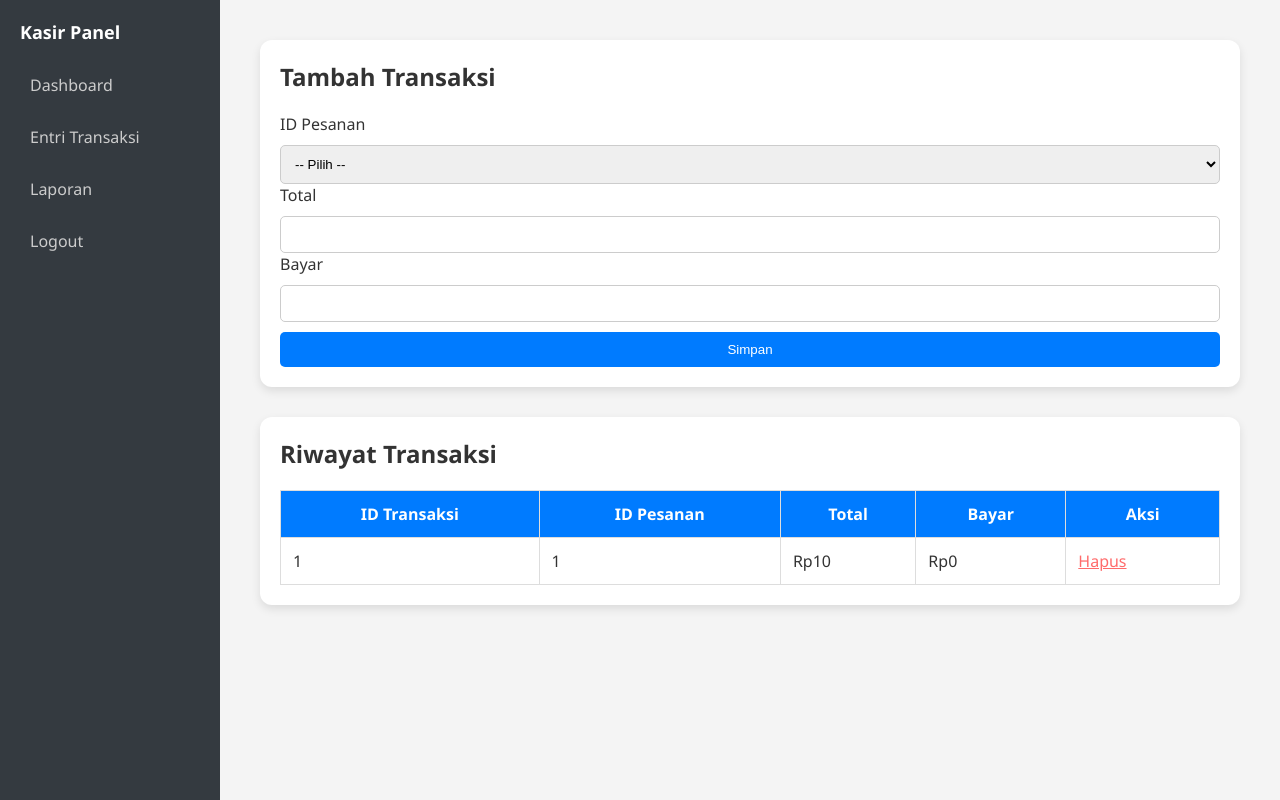
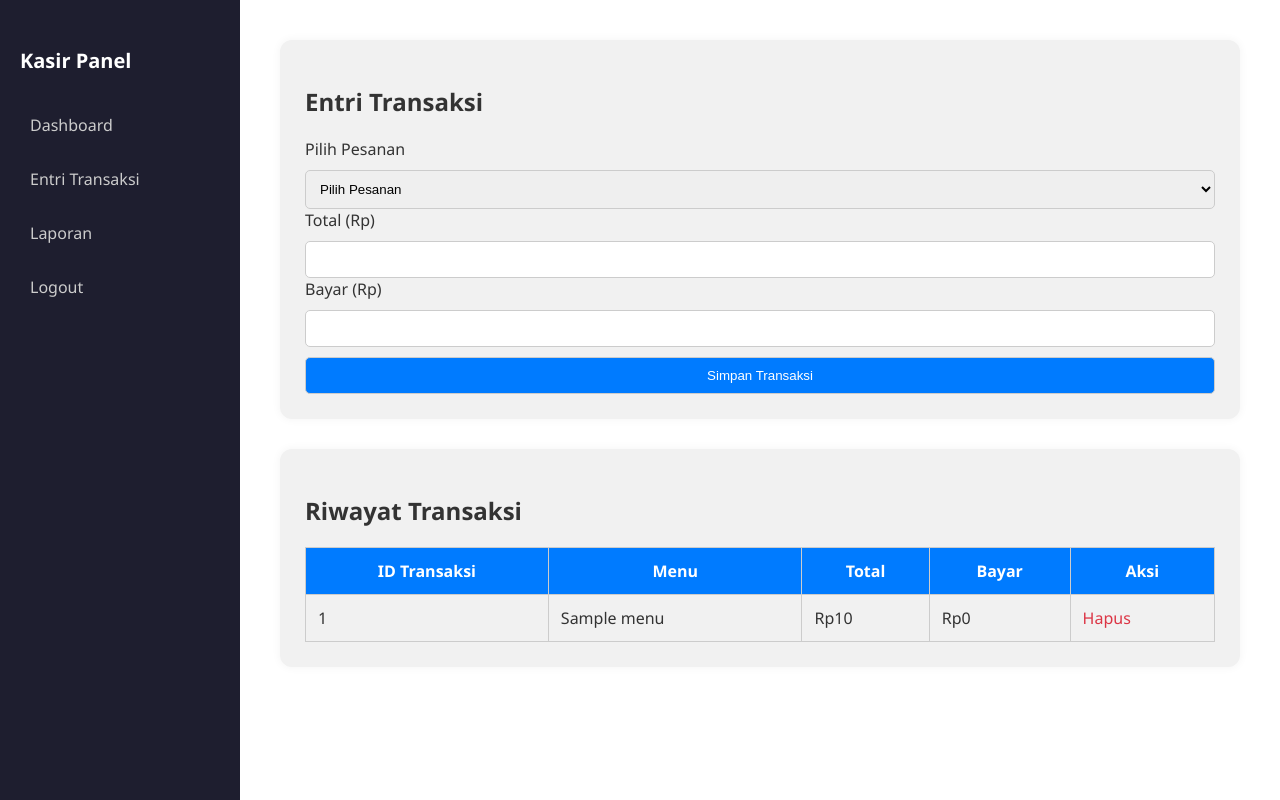
Before and after one commit to arsenioyoga/restorannio, a PHP site: page /entri_transaksi.php in a window 1280 px wide. Run offline with PHP 8.4, Linux system fonts and the light colour scheme; the visitor is signed in with stand-in values (Sample User, id 1); tables that the repository leaves empty or names only in its code hold one stand-in row (values such as "Sample post").

Commit message:
Add files via upload

```diff
--- a/restorannio/entri_transaksi.php
+++ b/restorannio/entri_transaksi.php
@@ -2,60 +2,47 @@
 session_start();
 include 'koneksi.php';
 
-// Hanya kasir yang bisa mengakses
 if (!isset($_SESSION['role']) || $_SESSION['role'] !== 'kasir') {
     echo "<script>alert('Akses ditolak!'); window.location.href='login.php';</script>";
     exit;
 }
 
-$nama = $_SESSION['nama'];
-$role = $_SESSION['role'];
+$pesan = '';
+$kembalian = null;
 
-// Ambil daftar ID pesanan
-$pesanan = mysqli_query($conn, "SELECT idpesanan FROM pesanan");
+// Hapus transaksi
+if (isset($_GET['hapus'])) {
+    $id = $_GET['hapus'];
+    mysqli_query($conn, "DELETE FROM transaksi WHERE idtransaksi = $id");
+    header("Location: entri_transaksi.php");
+    exit;
+}
 
-// Variabel transaksi yang baru dimasukkan
-$transaksiBaru = null;
-
-// Jika form disubmit
+// Simpan transaksi
 if ($_SERVER['REQUEST_METHOD'] == 'POST') {
     $idpesanan = $_POST['idpesanan'];
     $total = $_POST['total'];
     $bayar = $_POST['bayar'];
 
-    // Simpan ke tabel transaksi
+    if ($bayar < $total) {
+        $pesan = "Uang bayar kurang!";
+    } else {
         mysqli_query($conn, "INSERT INTO transaksi (idpesanan, total, bayar) VALUES ('$idpesanan', '$total', '$bayar')");
-
-    // Ambil transaksi yang baru dimasukkan
-    $transaksiBaru = [
-        'idtransaksi' => mysqli_insert_id($conn), // ID transaksi yang baru dimasukkan
-        'idpesanan' => $idpesanan,
-        'total' => $total,
-        'bayar' => $bayar
-    ];
-
-    // Simpan ke tabel laporan
-    $tanggal = date('Y-m-d');
-    $keterangan = "Transaksi Pesanan #$idpesanan - Total: Rp" . number_format($total) . ", Bayar: Rp" . number_format($bayar);
-    mysqli_query($conn, "INSERT INTO laporan (keterangan, tanggal) VALUES ('$keterangan', '$tanggal')");
+        $kembalian = $bayar - $total;
+    }
 }
 
-// Jika ada transaksi yang dihapus
-if (isset($_GET['hapus'])) {
-    $idtransaksi = $_GET['hapus'];
-    mysqli_query($conn, "DELETE FROM transaksi WHERE idtransaksi = $idtransaksi");
-    header("Location: entri_transaksi.php"); // Refresh halaman setelah penghapusan
-    exit;
-}
+// Data pesanan
+$pesanan = mysqli_query($conn, "SELECT p.idpesanan, m.namamenu, p.jumlah, m.harga, (p.jumlah * m.harga) AS total
+                                FROM pesanan p
+                                JOIN menu m ON p.idmenu = m.idmenu");
 
-// Ambil semua riwayat transaksi (tanpa transaksi yang baru dimasukkan)
-$transaksi = mysqli_query($conn, "
-    SELECT t.*, p.idpesanan
+// Riwayat transaksi
+$riwayat = mysqli_query($conn, "SELECT t.*, m.namamenu
                                 FROM transaksi t
                                 JOIN pesanan p ON t.idpesanan = p.idpesanan
-    WHERE t.idtransaksi != '" . ($transaksiBaru ? $transaksiBaru['idtransaksi'] : '') . "'
-    ORDER BY t.idtransaksi DESC
-");
+                                JOIN menu m ON p.idmenu = m.idmenu
+                                ORDER BY t.idtransaksi DESC");
 ?>
 
 <!DOCTYPE html>
@@ -68,30 +55,30 @@ $transaksi = mysqli_query($conn, "
             margin: 0;
             font-family: 'Segoe UI', sans-serif;
             display: flex;
-            background-color: #f4f4f4;
+            background-color: #ffffff;
             color: #333;
         }
 
         .sidebar {
-            width: 220px;
-            background-color: #343a40;
-            padding: 20px;
+            width: 240px;
+            background-color: #1e1e2f;
+            padding: 30px 20px;
             min-height: 100vh;
             color: white;
         }
 
         .sidebar h2 {
-            font-size: 18px;
-            margin-bottom: 20px;
+            font-size: 20px;
+            margin-bottom: 30px;
         }
 
         .sidebar a {
+            color: #ccc;
+            text-decoration: none;
             display: block;
-            color: #ccc;
+            margin-bottom: 12px;
             padding: 10px;
-            margin-bottom: 10px;
-            border-radius: 6px;
-            text-decoration: none;
+            border-radius: 8px;
         }
 
         .sidebar a:hover {
@@ -105,15 +92,11 @@ $transaksi = mysqli_query($conn, "
         }
 
         .card {
-            background: white;
-            padding: 20px;
+            background-color: #f1f1f1;
+            padding: 25px;
             border-radius: 12px;
-            box-shadow: 0 4px 10px rgba(0,0,0,0.1);
             margin-bottom: 30px;
-        }
-
-        h2 {
-            margin-top: 0;
+            box-shadow: 0 0 10px rgba(0,0,0,0.05);
         }
 
         input, select, button {
@@ -127,8 +110,11 @@ $transaksi = mysqli_query($conn, "
         button {
             background-color: #007bff;
             color: white;
-            border: none;
             cursor: pointer;
+        }
+
+        button:hover {
+            background-color: #0056b3;
         }
 
         table {
@@ -139,7 +125,7 @@ $transaksi = mysqli_query($conn, "
 
         th, td {
             padding: 12px;
-            border: 1px solid #ddd;
+            border: 1px solid #ccc;
         }
 
         th {
@@ -148,18 +134,37 @@ $transaksi = mysqli_query($conn, "
         }
 
         .hapus {
-            color: #ff6b6b;
+            color: #dc3545;
+            text-decoration: none;
         }
 
         .hapus:hover {
             text-decoration: underline;
+        }
+
+        .pesan {
+            padding: 10px;
+            background-color: #ffdddd;
+            border: 1px solid #ff5c5c;
+            color: #a94442;
+            border-radius: 5px;
+            margin-top: 15px;
+        }
+
+        .kembalian {
+            padding: 10px;
+            background-color: #ddffdd;
+            border: 1px solid #5cb85c;
+            color: #3c763d;
+            border-radius: 5px;
+            margin-top: 15px;
         }
     </style>
 </head>
 <body>
 <div class="sidebar">
     <h2>Kasir Panel</h2>
-    <a href="dashboard_admin.php">Dashboard</a>
+    <a href="dashboard_kasir.php">Dashboard</a>
     <a href="entri_transaksi.php">Entri Transaksi</a>
     <a href="laporan.php">Laporan</a>
     <a href="logout.php">Logout</a>
@@ -167,75 +172,55 @@ $transaksi = mysqli_query($conn, "
 
 <div class="main">
     <div class="card">
-        <h2>Tambah Transaksi</h2>
+        <h2>Entri Transaksi</h2>
         <form method="POST">
-            <label>ID Pesanan</label>
+            <label>Pilih Pesanan</label>
             <select name="idpesanan" required>
-                <option value="">-- Pilih --</option>
-                <?php while($row = mysqli_fetch_assoc($pesanan)) : ?>
-                    <option value="<?= $row['idpesanan'] ?>"><?= $row['idpesanan'] ?></option>
+                <option value="">Pilih Pesanan</option>
+                <?php while ($p = mysqli_fetch_assoc($pesanan)) : ?>
+                    <option value="<?= $p['idpesanan'] ?>">
+                        <?= $p['namamenu'] ?> x <?= $p['jumlah'] ?> = Rp<?= number_format($p['total']) ?>
+                    </option>
                 <?php endwhile; ?>
             </select>
 
-            <label>Total</label>
+            <label>Total (Rp)</label>
             <input type="number" name="total" required>
 
-            <label>Bayar</label>
+            <label>Bayar (Rp)</label>
             <input type="number" name="bayar" required>
 
-            <button type="submit">Simpan</button>
+            <button type="submit">Simpan Transaksi</button>
         </form>
+
+        <?php if ($pesan): ?>
+            <div class="pesan"><?= $pesan ?></div>
+        <?php elseif ($kembalian !== null): ?>
+            <div class="kembalian">Transaksi berhasil. Kembalian: <strong>Rp<?= number_format($kembalian) ?></strong></div>
+        <?php endif; ?>
     </div>
 
-    <?php if ($transaksiBaru): ?>
     <div class="card">
-        <h2>Transaksi Terbaru</h2>
+        <h2>Riwayat Transaksi</h2>
         <table>
-            <thead>
             <tr>
                 <th>ID Transaksi</th>
-                    <th>ID Pesanan</th>
+                <th>Menu</th>
                 <th>Total</th>
                 <th>Bayar</th>
                 <th>Aksi</th>
             </tr>
-            </thead>
-            <tbody>
+            <?php while ($r = mysqli_fetch_assoc($riwayat)) : ?>
                 <tr>
-                    <td><?= $transaksiBaru['idtransaksi'] ?></td>
-                    <td><?= $transaksiBaru['idpesanan'] ?></td>
-                    <td>Rp<?= number_format($transaksiBaru['total']) ?></td>
-                    <td>Rp<?= number_format($transaksiBaru['bayar']) ?></td>
-                    <td><a class="hapus" href="?hapus=<?= $transaksiBaru['idtransaksi'] ?>" onclick="return confirm('Yakin?')">Hapus</a></td>
-                </tr>
-            </tbody>
-        </table>
-    </div>
-    <?php endif; ?>
-
-    <div class="card">
-        <h2>Riwayat Transaksi</h2>
-        <table>
-            <thead>
-                <tr>
-                    <th>ID Transaksi</th>
-                    <th>ID Pesanan</th>
-                    <th>Total</th>
-                    <th>Bayar</th>
-                    <th>Aksi</th>
-                </tr>
-            </thead>
-            <tbody>
-                <?php while($row = mysqli_fetch_assoc($transaksi)) : ?>
-                <tr>
-                    <td><?= $row['idtransaksi'] ?></td>
-                    <td><?= $row['idpesanan'] ?></td>
-                    <td>Rp<?= number_format($row['total']) ?></td>
-                    <td>Rp<?= number_format($row['bayar']) ?></td>
-                    <td><a class="hapus" href="?hapus=<?= $row['idtransaksi'] ?>" onclick="return confirm('Yakin?')">Hapus</a></td>
+                    <td><?= $r['idtransaksi'] ?></td>
+                    <td><?= $r['namamenu'] ?></td>
+                    <td>Rp<?= number_format($r['total']) ?></td>
+                    <td>Rp<?= number_format($r['bayar']) ?></td>
+                    <td>
+                        <a class="hapus" href="?hapus=<?= $r['idtransaksi'] ?>" onclick="return confirm('Yakin ingin menghapus transaksi ini?')">Hapus</a>
+                    </td>
                 </tr>
             <?php endwhile; ?>
-            </tbody>
         </table>
     </div>
 </div>
```
Lines whose indentation alone changed are shown as unchanged.
